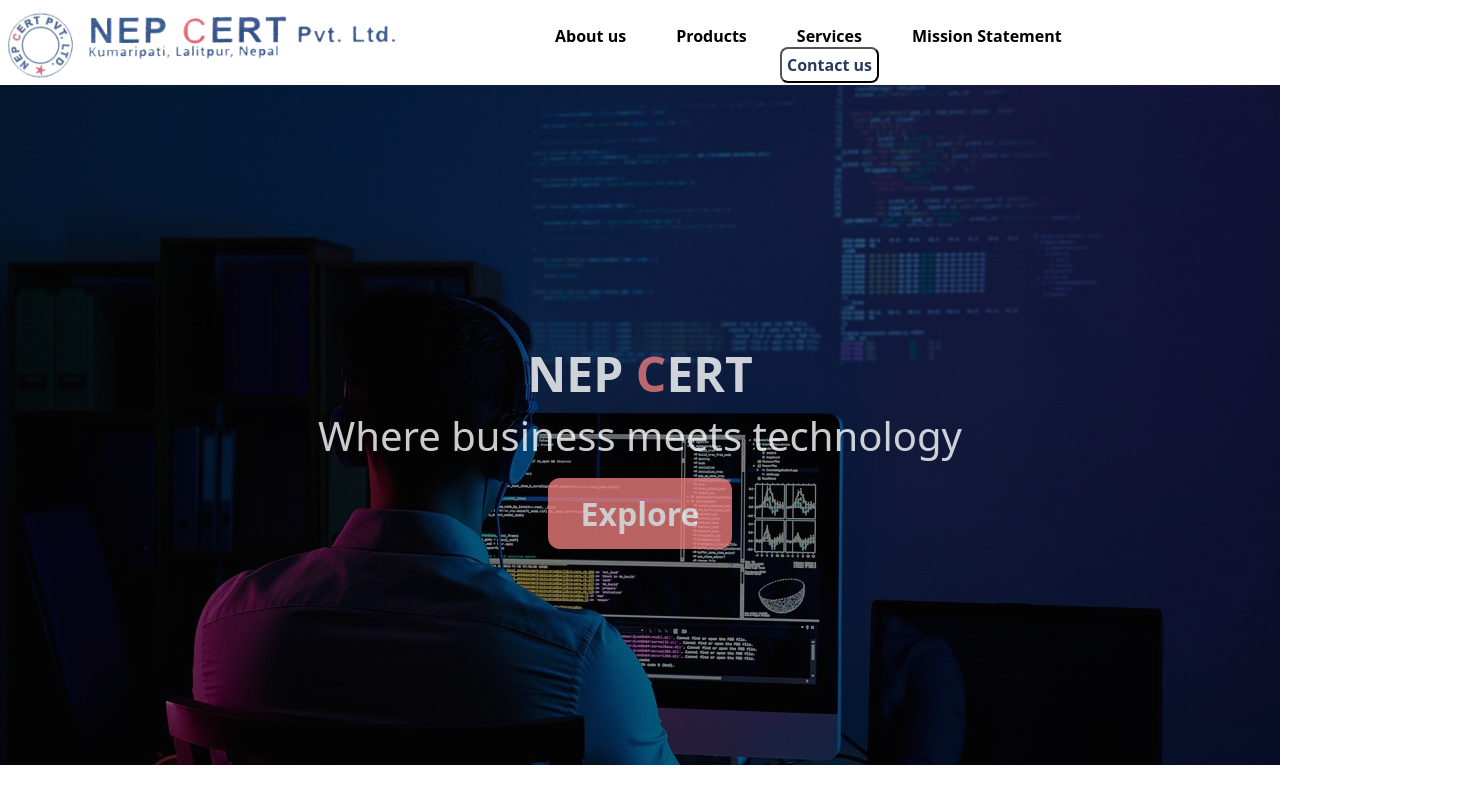
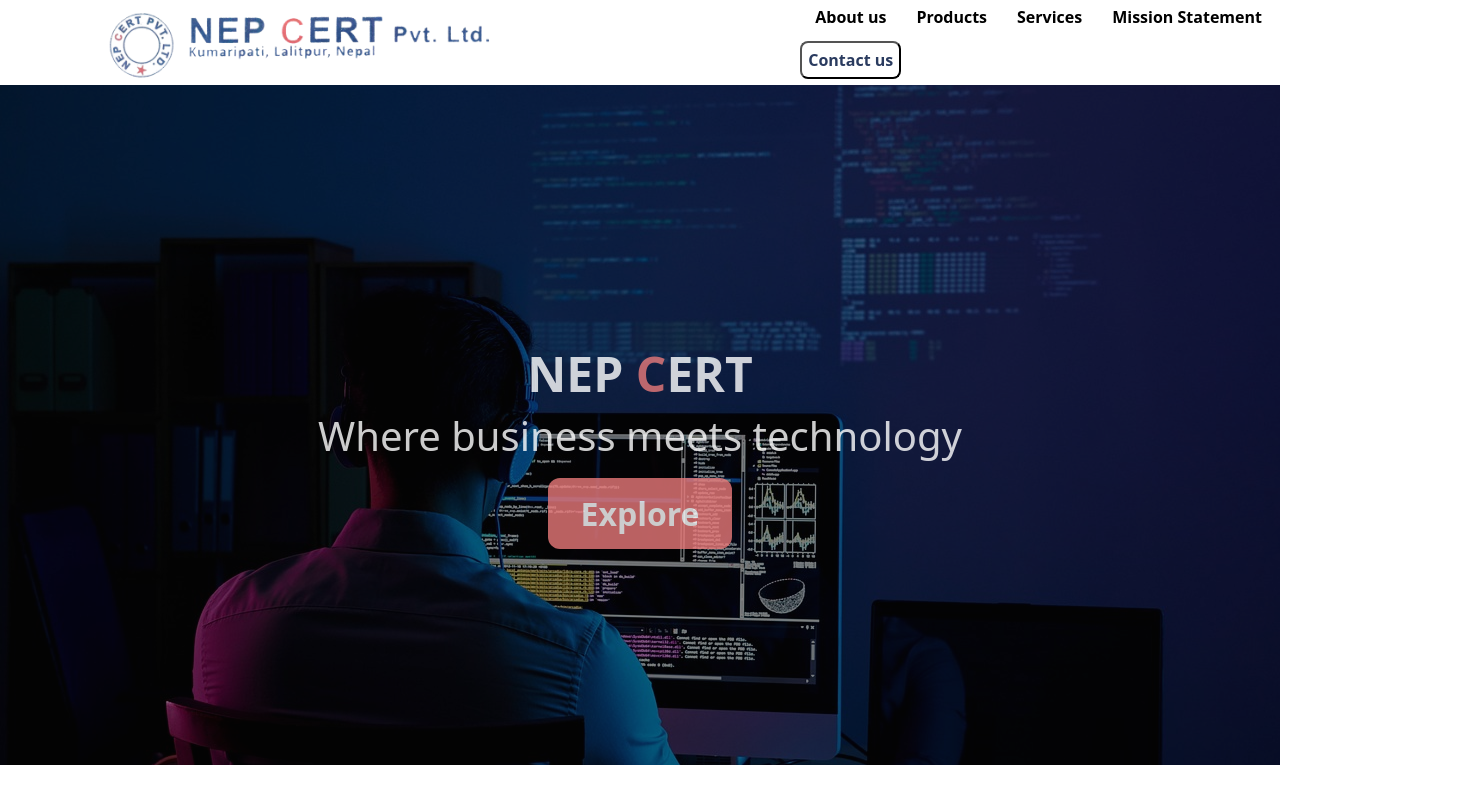
Before and after one commit to AjoobKansakar/Ncert-website, a React (Vite) app in the folder nepcert/: page / in a window 1280 px wide. Shown: the top 800 px of the page, 1480 px wide, since content can reach past the window. Built offline with nearby package versions, Linux system fonts and the light colour scheme.

Commit message:
Working on the header of the page

```diff
--- a/nepcert/src/App.css
+++ b/nepcert/src/App.css
@@ -9,27 +9,35 @@
 }
 
 .web-wrapper {
-  max-width: 1430px;
+  max-width: 1275px;
   margin: auto;
   width: 100%;
-  padding: -1px 8%;
+  padding: 0 8%;
 }
 
 /* Header Css */
 
+#nepcert-logo{
+  width: 100%;
+  height: 80px;
+}
+
 .nav-bar {
   display: flex;
+  justify-content: center;
+  align-items: center;
+  margin: 0;
+  padding: 0;
 }
 
 .Nav-items {
-  margin-left: 130px;
-  margin-top: 25px;
+  margin-left: 24%;
 }
 
 .Nav-items a {
   text-decoration: none;
   color: #000;
-  padding: 25px;
+  padding: 15px;
   font-weight: bold;
   font-size: 1rem;
   transition: all 0.3s ease-in;
@@ -39,18 +47,15 @@
   color: #E97A7A;
 }
 
-.Nav-items button {
-  margin-left: 250px;
-}
-
 .contact-usbtn {
+  margin-top: 13px;
   font-weight: bold;
   font-size: 1rem;
   background-color: transparent;
-  padding: 5px;
+  padding: 6px;
   border-radius: 8px;
   color: #2A3B5F;
-  transition: all 0.3s ease-in;
+  transition: all 0.2s ease-in;
 }
 
 .contact-usbtn:hover {
@@ -58,8 +63,3 @@
   background-color: #E97A7A;
   color: #fff;
 }
-
-#nepcert-logo{
-  width: 400px;
-  height: 80px;
-}
--- a/nepcert/src/component/Header.jsx
+++ b/nepcert/src/component/Header.jsx
@@ -14,7 +14,6 @@
                         <a href="#">Products</a>
                         <a href="#">Services</a>
                         <a href="#">Mission Statement</a>
-
                         <button className="contact-usbtn">Contact us</button>
                     </nav>
                 </div>
```
